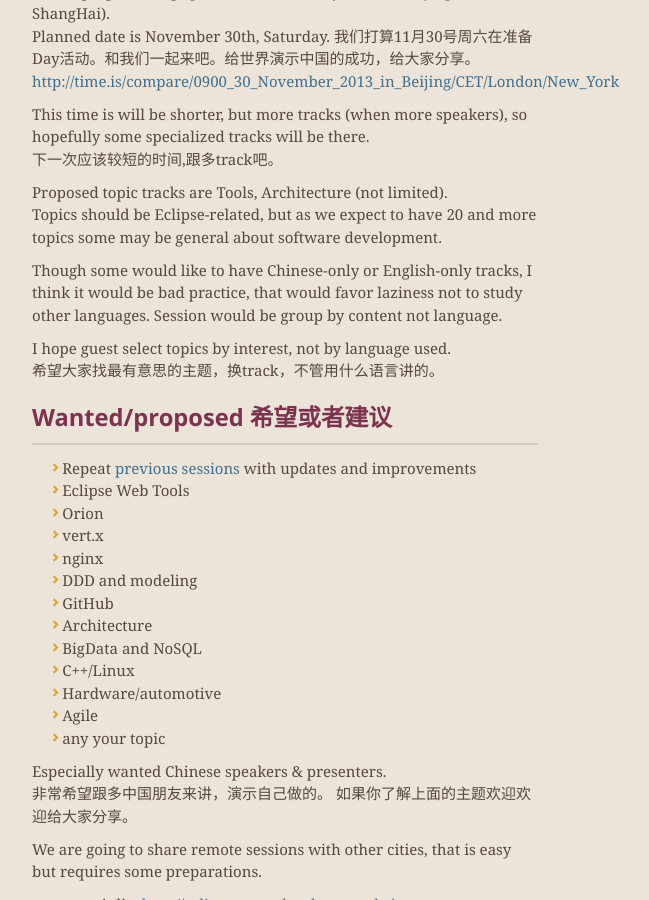
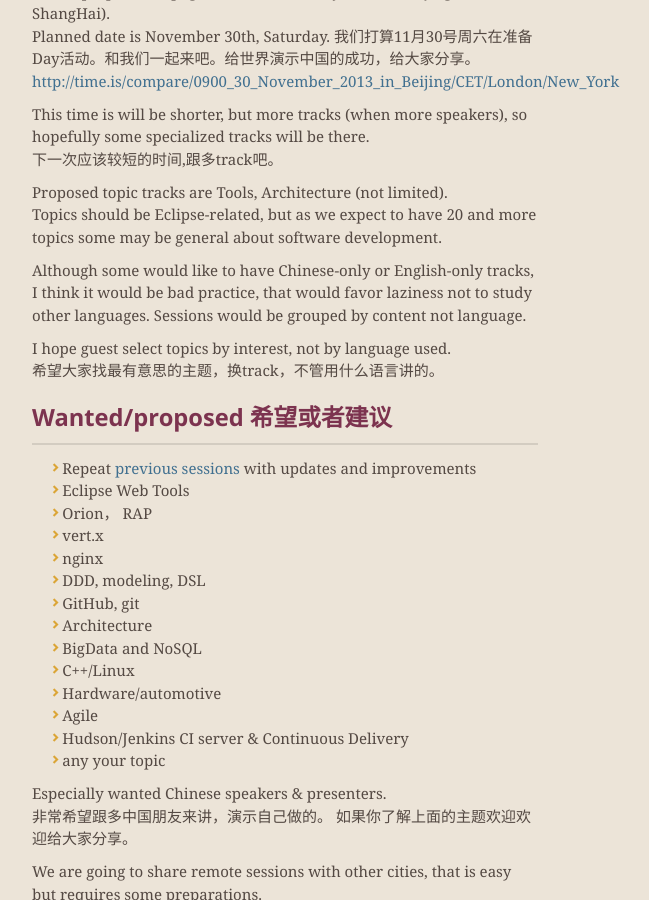
Before and after one commit to Eclipse-China/Eclipse-China.github.io, a Jekyll site: the page built from novemberdays/index.md, in a window 1280 px wide and 900 px high, scrolled down 373 px. Shown: the whole window, without its empty margins (355-1004 px from the left). Built offline with Jekyll 4.4.1, drawn with Linux system fonts in a browser that asks for light colours; nearby versions of some CDN libraries; Markdown is read by kramdown in place of the engine named in the settings; comment, search, counter and statistics services are not loaded.

Commit message:
commit local changes

```diff
--- a/novemberdays/index.md
+++ b/novemberdays/index.md
@@ -12,7 +12,6 @@
 我们打算11月30号周六在准备Day活动。和我们一起来吧。给世界演示中国的成功，给大家分享。
 <http://time.is/compare/0900_30_November_2013_in_Beijing/CET/London/New_York>
 
-
 This time is will be shorter, but more tracks (when more speakers),
 so hopefully some specialized tracks will be there.
 下一次应该较短的时间,跟多track吧。
@@ -20,8 +19,8 @@
 Proposed topic tracks are Tools, Architecture (not limited).
 Topics should be Eclipse-related, but as we expect to have 20 and more topics some may be general about software development.
 
-Though some would like to have Chinese-only or English-only tracks, I think it would be bad practice,
- that would favor laziness not to study other languages. Session would be group by content not language.
+Although some would like to have Chinese-only or English-only tracks, I think it would be bad practice,
+ that would favor laziness not to study other languages. Sessions would be grouped by content not language.
 
 I hope guest select topics by interest, not by language used.
 希望大家找最有意思的主题，换track，不管用什么语言讲的。
@@ -31,16 +30,17 @@
 
 - Repeat [previous sessions](/Day/materials) with updates and improvements
 - Eclipse Web Tools
-- Orion
+- Orion， RAP
 - vert.x
 - nginx
-- DDD and modeling
-- GitHub
+- DDD, modeling, DSL
+- GitHub, git
 - Architecture
 - BigData and NoSQL
 - C++/Linux
 - Hardware/automotive
 - Agile
+- Hudson/Jenkins CI server & Continuous Delivery
 - any your topic
 
 Especially wanted Chinese speakers & presenters.
```
Also changed, not shown: Day/lessons-learned.md (added, +36 -0 lines), _posts/2013-06-18-how-to-use-eclipse-egit-with-github.md (added, +8 -0 lines), easyeclipse.org.md (added, +12 -0 lines), novemberdays/FAQ.md (added, +13 -0 lines), Kepler-000-downloads.png (added), Pictures/MOOC_web_final_wheel03.png (added), Pictures/_68285582_troll624.jpg (added), Pictures/top5-internet-users_68784105_4f900d92-eb93-4bac-9770-b0b2b30b35e1.jpg.bmp (added), 2 other files.
